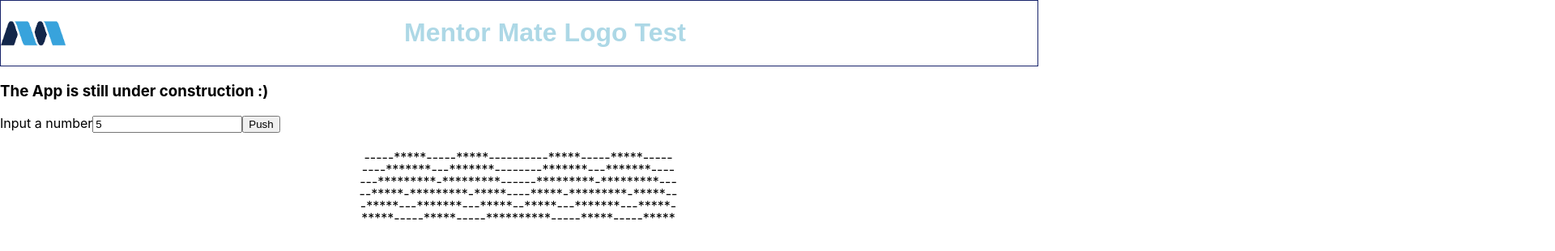
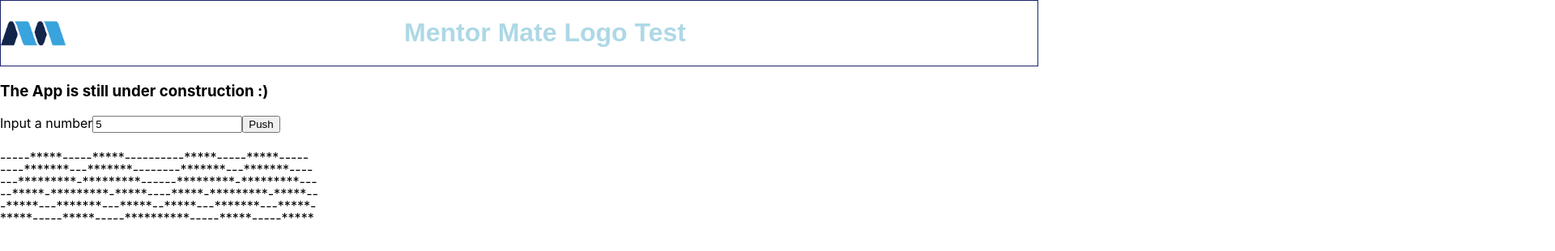
Before and after one commit to nikiman8888/Mentor_Mate_Logo, a React (Create React App) app: page / in a window 1280 px wide. Both pictures are taken after typing "5" into the empty fields and a click on the button "Push". Shown: the top 310 px of the page at 81% size, 1920 px wide, since content can reach past the window. Built offline with nearby package versions, Linux system fonts and the light colour scheme.

Commit message:
Change the css of Main and PrintLogo component

```diff
--- a/src/components/Main/Main.css
+++ b/src/components/Main/Main.css
@@ -1,3 +1,4 @@
 .main-container {
-    overflow: visible;
+    width: 100%;
+
 }
--- a/src/components/PrintLogo/PrintLogo.css
+++ b/src/components/PrintLogo/PrintLogo.css
@@ -1,6 +1,6 @@
 .logo-container {
     margin-top: 25px;
-    text-align: center;
+    width: 1000000px;
 
 }
 .logo-container p {
```
Also changed, not shown: 1 other file (tests, documents, lock files or other folders).
